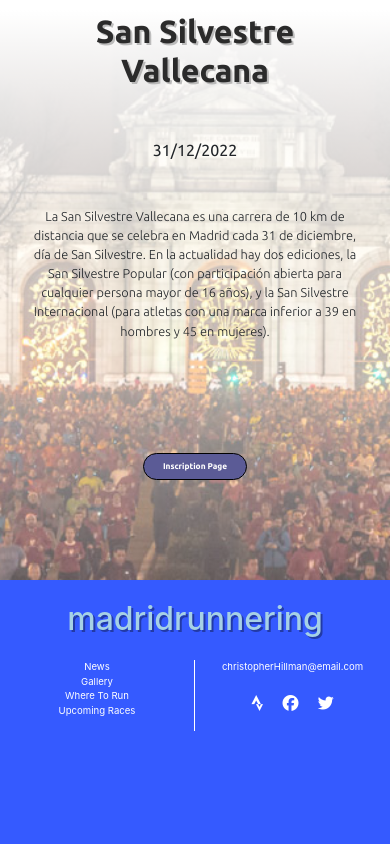
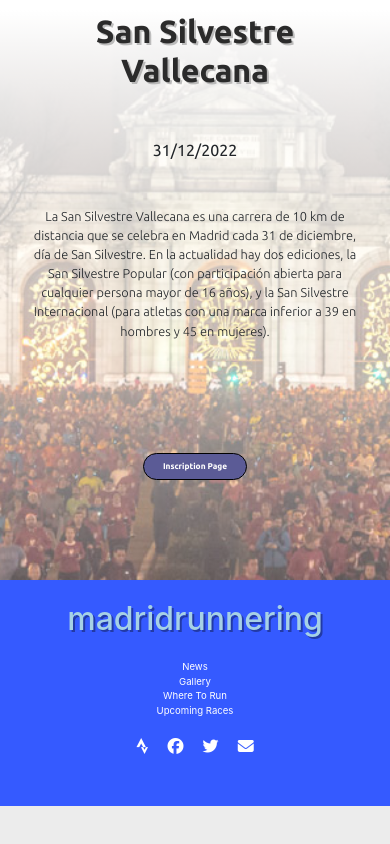
Before and after one commit to kt-fi/madridrun, a website: page index.html in a window 390 px wide. Shown: the part 2452-3296 px from the top of the page. After the commit the page ends 3258 px from the top, so only its background shows below. Drawn offline with nearby package versions, Linux system fonts and the light colour scheme; a web font is replaced by a local one.

Commit message:
change footer flex

```diff
--- a/index.html
+++ b/index.html
@@ -201,7 +201,6 @@
                 </ul>
             </div>
             <div class="footer__social">
-                <p>christopherHillman@email.com</p>
                 <ul class="footer__social--icons">
                     <li class="footer__social--icons-icon">
                         <i class="fa-brands fa-strava"></i>
@@ -212,6 +211,9 @@
                     <li class="footer__social--icons-icon">
                         <i class="fa-brands fa-twitter"></i>
                     </li>
+                    <li class="footer__social--icons-icon">
+                        <i class="fa-solid fa-envelope"></i>
+                       </li>
                 </ul>
             </div>
         </div>
--- a/sass/__footer.scss
+++ b/sass/__footer.scss
@@ -1,9 +1,10 @@
 .footer {
-    height: 300px;
+    height: max-content;
     background-color: rgb(53, 90, 255);
     text-align: center;
     display: flex;
     flex-direction: column;
+    padding-bottom: 5rem;
     &__header {
         padding: 3rem;
         color: #A6D1E6;
@@ -17,19 +18,41 @@
         flex-direction: row;
         font-size: 1.5rem;
         color: white;
+
+        @media screen and (max-width: 550px) {
+            flex-direction: column;
+        }
+
     }
     &__links {
         width: 50%;
         border-right: 1px solid white;
+
+        @media screen and (max-width: 550px) {
+            width: 100%;
+            border: none;
+        }
     }
 
     &__social {
         width: 50%;
+display: flex;
+            flex-direction: row;
+        justify-content: center;
+        align-items: center;
+        align-content: center;
 
+        @media screen and (max-width: 550px) {
+            width: 100%;
+            border: none;
+        }
         &--icons {
             display: flex;
             flex-direction: row;
         justify-content: center;
+        align-items: center;
+        align-content: center;
+
 
             &-icon {
                 font-size: 2.5rem;
```
Also changed, not shown: styles.css, 1 other file.
